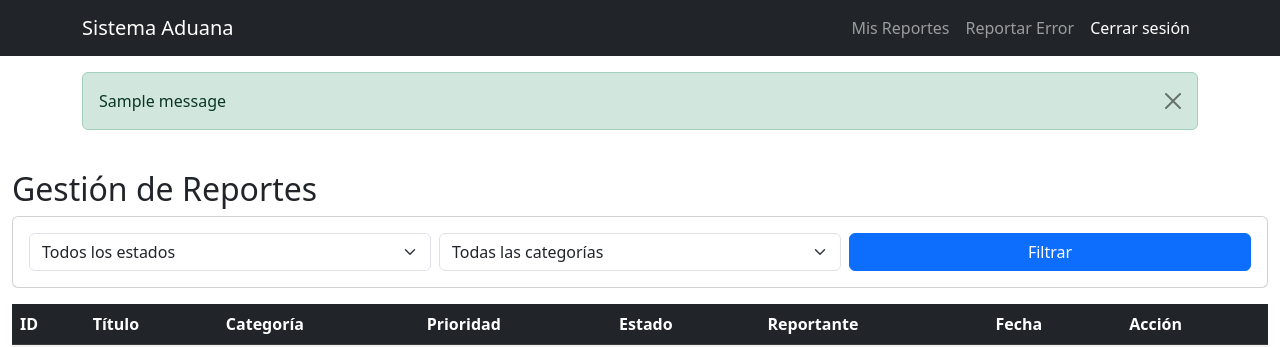
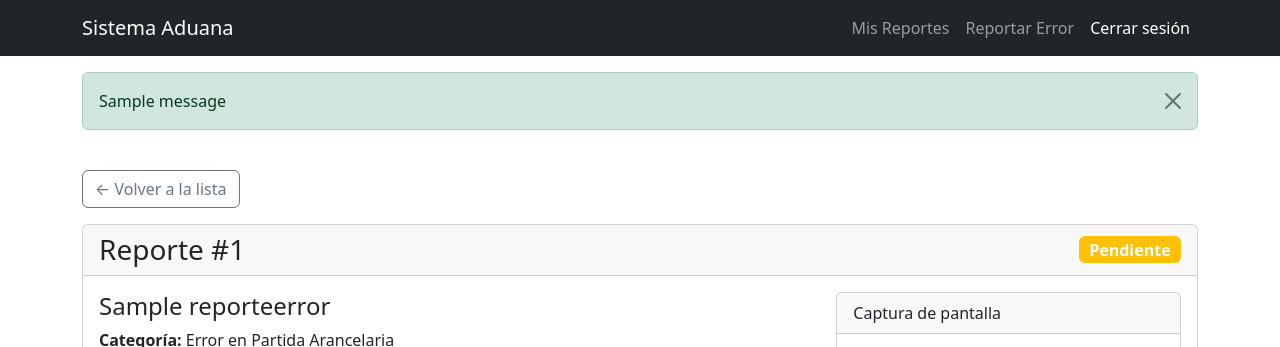
Before and after one commit to Bueno1730/Buscador-de-aduana, a Django app: page /reportes/admin/reportes/1/ in a window 1280 px wide. Shown: the top 347 px of the page. Run offline with Django 5.2, Linux system fonts and the light colour scheme; a user stored in the database is signed in; data comes from the database, SQL or seed files in the repository; both versions use the stored data as it was after the commit; tables that the repository leaves empty hold one stand-in row (values such as "Sample post"); one stand-in notice (Sample message) is shown.

Commit message:
+modificaciones

```diff
--- a/reportes/models.py
+++ b/reportes/models.py
@@ -34,7 +34,7 @@ class ReporteError(models.Model):
     partida_arancelaria_afectada = models.CharField(max_length=20, blank=True, null=True)
     codigo_producto_afectado = models.CharField(max_length=50, blank=True, null=True)
 
-    captura_pantalla = models.ImageField(upload_to='reportes_errores/capturas/%Y/%m/', blank=True, null=True)
+    captura_pantalla = models.ImageField(upload_to='capturas/%Y/%m/', blank=True, null=True)
 
     nombre_reportante = models.CharField(max_length=100)
     email_reportante = models.EmailField()
--- a/reportes/templates/reportes/admin_detalle.html
+++ b/reportes/templates/reportes/admin_detalle.html
@@ -1,61 +1,95 @@
 {% extends 'base.html' %}
 
 {% block content %}
-<div class="container-fluid py-4">
-    <h2>Gestión de Reportes</h2>
+<div class="container py-4">
+    <a href="{% url 'reportes:admin_lista' %}" class="btn btn-outline-secondary mb-3">&larr; Volver a la lista</a>
 
-    <div class="card mb-3">
+    <div class="card">
+        <div class="card-header d-flex justify-content-between align-items-center">
+            <h3 class="mb-0">Reporte #{{ reporte.id }}</h3>
+            <span class="badge bg-{% if reporte.estado == 'pendiente' %}warning{% elif reporte.estado == 'en_revision' %}info{% elif reporte.estado == 'resuelto' %}success{% else %}secondary{% endif %} fs-6">
+                {{ reporte.get_estado_display }}
+            </span>
+        </div>
+
         <div class="card-body">
-            <form method="get" class="row g-2">
+            <div class="row">
+                <div class="col-md-8">
+                    <h4>{{ reporte.titulo }}</h4>
+                    <p><strong>Categoría:</strong> {{ reporte.get_categoria_display }}</p>
+                    <p><strong>Prioridad:</strong>
+                        <span class="badge bg-{% if reporte.prioridad == 'critica' %}danger{% elif reporte.prioridad == 'alta' %}warning{% elif reporte.prioridad == 'media' %}info{% else %}secondary{% endif %}">
+                            {{ reporte.get_prioridad_display }}
+                        </span>
+                    </p>
+                    <p><strong>Descripción:</strong></p>
+                    <div class="p-3 bg-light rounded">{{ reporte.descripcion|linebreaks }}</div>
+
+                    <hr>
+                    <p><strong>Reportado por:</strong> {{ reporte.nombre_reportante }} ({{ reporte.email_reportante }})</p>
+                    {% if reporte.usuario %}
+                        <p><strong>Usuario registrado:</strong> {{ reporte.usuario.username }}</p>
+                    {% endif %}
+                    <p><strong>Fecha de creación:</strong> {{ reporte.fecha_creacion|date:"d/m/Y H:i" }}</p>
+                    {% if reporte.fecha_resolucion %}
+                        <p><strong>Fecha de resolución:</strong> {{ reporte.fecha_resolucion|date:"d/m/Y H:i" }}</p>
+                    {% endif %}
+
+                    {% if reporte.partida_arancelaria_afectada %}
+                        <p><strong>Partida arancelaria afectada:</strong> {{ reporte.partida_arancelaria_afectada }}</p>
+                    {% endif %}
+                    {% if reporte.codigo_producto_afectado %}
+                        <p><strong>Código de producto afectado:</strong> {{ reporte.codigo_producto_afectado }}</p>
+                    {% endif %}
+                </div>
+
                 <div class="col-md-4">
+                    {% if reporte.captura_pantalla %}
+                        <div class="card">
+                            <div class="card-header">Captura de pantalla</div>
+                            <div class="card-body text-center">
+                                <a href="{{ reporte.captura_pantalla.url }}" target="_blank">
+                                    <img src="{{ reporte.captura_pantalla.url }}" alt="Captura de pantalla" class="img-fluid rounded" style="max-height: 300px;">
+                                </a>
+                                <p class="mt-2 small text-muted">Haz clic para ver en tamaño completo</p>
+                            </div>
+                        </div>
+                    {% else %}
+                        <div class="alert alert-secondary">Sin captura de pantalla adjunta.</div>
+                    {% endif %}
+                </div>
+            </div>
+
+            <hr>
+
+            <h5>Gestión del reporte</h5>
+            <form method="post" class="row g-3">
+                {% csrf_token %}
+                <div class="col-md-4">
+                    <label class="form-label">Estado</label>
                     <select name="estado" class="form-select">
-                        <option value="">Todos los estados</option>
-                        <option value="pendiente">Pendiente</option>
-                        <option value="en_revision">En Revisión</option>
-                        <option value="resuelto">Resuelto</option>
+                        {% for key, label in reporte.ESTADOS %}
+                            <option value="{{ key }}" {% if reporte.estado == key %}selected{% endif %}>{{ label }}</option>
+                        {% endfor %}
                     </select>
                 </div>
                 <div class="col-md-4">
-                    <select name="categoria" class="form-select">
-                        <option value="">Todas las categorías</option>
-                        <option value="partida_arancelaria">Partida Arancelaria</option>
-                        <option value="codigo_producto">Código Producto</option>
-                        <option value="tarifa">Tarifa</option>
-                        <option value="otro">Otro</option>
+                    <label class="form-label">Prioridad</label>
+                    <select name="prioridad" class="form-select">
+                        {% for key, label in reporte.PRIORIDADES %}
+                            <option value="{{ key }}" {% if reporte.prioridad == key %}selected{% endif %}>{{ label }}</option>
+                        {% endfor %}
                     </select>
                 </div>
-                <div class="col-md-4">
-                    <button type="submit" class="btn btn-primary w-100">Filtrar</button>
+                <div class="col-12">
+                    <label class="form-label">Notas del administrador</label>
+                    <textarea name="notas_admin" class="form-control" rows="3">{% if reporte.notas_admin %}{{ reporte.notas_admin }}{% endif %}</textarea>
+                </div>
+                <div class="col-12">
+                    <button type="submit" class="btn btn-primary">Guardar cambios</button>
                 </div>
             </form>
         </div>
     </div>
-
-    <table class="table table-striped">
-        <thead class="table-dark">
-            <tr>
-                <th>ID</th><th>Título</th><th>Categoría</th><th>Prioridad</th>
-                <th>Estado</th><th>Reportante</th><th>Fecha</th><th>Acción</th>
-            </tr>
-        </thead>
-        <tbody>
-            {% for r in reportes %}
-            <tr>
-                <td>#{{ r.id }}</td>
-                <td>{{ r.titulo }}</td>
-                <td>{{ r.get_categoria_display }}</td>
-                <td>{{ r.get_prioridad_display }}</td>
-                <td>{{ r.get_estado_display }}</td>
-                <td>{{ r.nombre_reportante }}</td>
-                <td>{{ r.fecha_creacion|date:"d/m/Y" }}</td>
-                <td>
-                    <a href="{% url 'reportes:admin_detalle' r.id %}" class="btn btn-sm btn-primary">Ver</a>
-                </td>
-            </tr>
-            {% empty %}
-            <tr><td colspan="8" class="text-center">No hay reportes.</td></tr>
-            {% endfor %}
-        </tbody>
-    </table>
 </div>
 {% endblock %}
```
Also changed, not shown: reportes/forms.py (+20 -0 lines), reportes/templates/reportes/reportar_error.html (+22 -6 lines), db.sqlite3.
